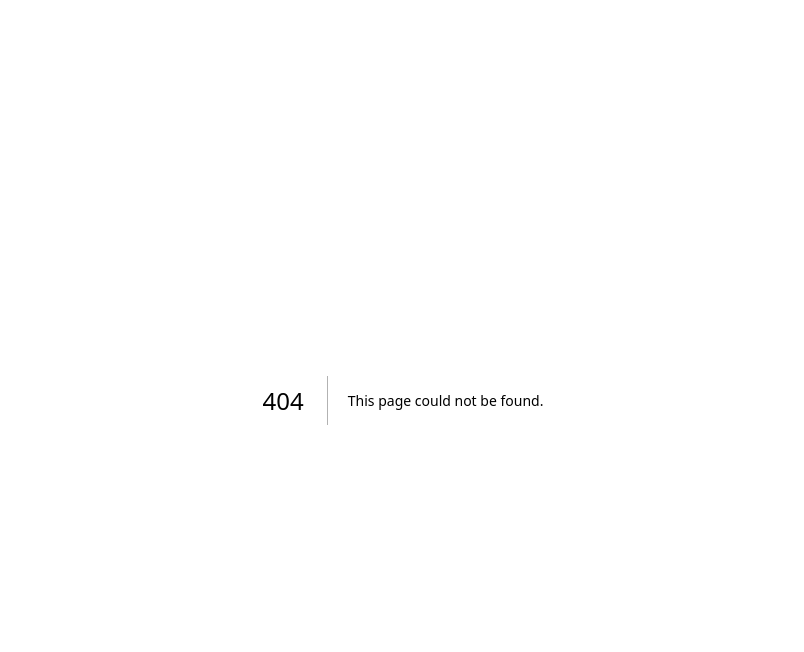
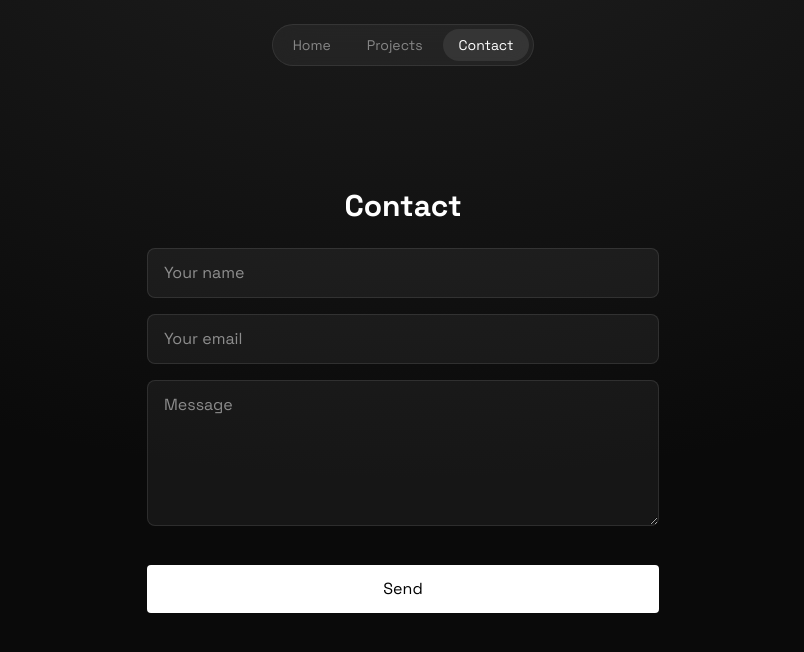
Before and after one commit to sanderhd/sanders-portfolio, a Next.js app: page /contact in a window 1280 px wide. Before the commit this address had no page. Shown: the top 652 px of the page, without its empty margins (237-1041 px from the left). Built offline with nearby package versions, Linux system fonts and the light colour scheme; no server answers.

Commit message:
feat: add contact form with mails & discord webhook logs

```diff
--- a/compose.yml
+++ b/compose.yml
@@ -8,6 +8,10 @@ services:
         environment:
             NODE_ENV: production
             PORT: "3000"
+            NEXT_PUBLIC_TURNSTILE_SITE_KEY: ${NEXT_PUBLIC_TURNSTILE_SITE_KEY}
+            TURNSTILE_SECRET_KEY: ${TURNSTILE_SECRET_KEY}
+            RESEND_API_KEY: ${RESEND_API_KEY}
+            DISCORD_WEBHOOK_URL: ${DISCORD_WEBHOOK_URL}
         ports:
             - "3000:3000"
         restart: unless-stopped
--- a/package.json
+++ b/package.json
@@ -17,7 +17,8 @@
     "react": "19.2.4",
     "react-dom": "19.2.4",
     "react-icons": "^5.6.0",
-    "react-markdown": "^10.1.0"
+    "react-markdown": "^10.1.0",
+    "resend": "^6.12.4"
   },
   "devDependencies": {
     "@tailwindcss/postcss": "^4",
--- /dev/null
+++ b/src/app/api/contact/route.ts
@@ -0,0 +1,81 @@
+import { NextResponse } from "next/server";
+import { Resend } from "resend";
+
+const resend = new Resend(process.env.RESEND_API_KEY);
+
+async function verifyTurnstile(token: string) {
+    const res = await fetch(
+        "https://challenges.cloudflare.com/turnstile/v0/siteverify",
+        {
+            method: "POST",
+            headers: { "Content-Type": "application/x-www-form-urlencoded" },
+            body: new URLSearchParams({
+                secret: process.env.TURNSTILE_SECRET_KEY!,
+                response: token,
+            }),
+        }
+    );
+
+    return res.json();
+}
+
+export async function sendToDiscord({ name, email, message, verification }: any) {
+    await fetch(process.env.DISCORD_WEBHOOK_URL!, {
+        method: "POST",
+        headers: {
+            "Content-Type": "application/json",
+        },
+        body: JSON.stringify({
+            embeds: [
+                {
+                    title: "📦 New Contact Message",
+                    color: verification.success ? 0x22c55e : 0xef4444,
+                    fields: [
+                        { name: "Name", value: name, inline: true },
+                        { name: "Email", value: email, inline: true },
+                        { name: "Turnstile", value: verification.success ? "✅ Passed" : "❌ Failed" },
+                        { name: "Message", value: message },
+                    ],
+                    footer: {
+                        text: `Hostname: ${verification.hostname || "unknown"}`
+                    },
+                    timestamp: new Date().toISOString(),
+                },
+            ],
+        }),
+    });
+}
+
+export async function POST(req: Request) {
+    const { name, email, message, token } = await req.json();
+
+    const verification = await verifyTurnstile(token);
+
+    if (!verification.success) {
+        return NextResponse.json({ error: "Bot detected" }, { status: 400 });
+    }
+
+    await sendToDiscord({ name, email, message, verification });
+
+    await resend.emails.send({
+        from: "Contact <notifications@mail.sander.tf>",
+        to: email,
+        subject: `Thanks for contacting me!`,
+        replyTo: email,
+        text: `
+Hi ${name},
+
+Thanks for contacting me through my website.
+
+I've received your message and will get back to you as soon as possible.
+
+Your message:
+"${message}"
+
+Kind regards,
+Sander
+        `,
+    });
+
+    return NextResponse.json({ ok: true });
+}
--- /dev/null
+++ b/src/app/contact/page.tsx
@@ -0,0 +1,108 @@
+"use client";
+
+import { useState, useEffect } from "react";
+import Navbar from "@/components/Navigation";
+
+declare global {
+    interface Window {
+        onTurnstileSuccess?: (token: string) => void;
+    }
+}
+
+export default function Contact() {
+    const [loading, setLoading] = useState(false);
+    const [success, setSuccess] = useState(false);
+    const [token, setToken] = useState("");
+
+    useEffect(() => {
+        window.onTurnstileSuccess = (token: string) => {
+            setToken(token);
+        };
+
+        const script = document.createElement("script");
+        script.src = "https://challenges.cloudflare.com/turnstile/v0/api.js";
+        script.async = true;
+        document.body.appendChild(script);
+    }, []);
+
+    async function handleSubmit(e: React.FormEvent<HTMLFormElement>) {
+        e.preventDefault();
+        const formElement = e.currentTarget;
+        setLoading(true);
+
+        const form = new FormData(e.currentTarget);
+
+        const res = await fetch("/api/contact", {
+            method: "POST",
+            headers: { "Content-Type": "application/json" },
+            body: JSON.stringify({
+                name: form.get("name"),
+                email: form.get("email"),
+                message: form.get("message"),
+                token,
+            }),
+        });
+
+        setLoading(false);
+
+        if (res.ok) {
+            setSuccess(true);
+            formElement.reset();
+        }
+    }
+
+    return (
+        <div className="min-h-screen flex flex-col items-center justify-center px-4">
+            <div className="absolute top-0 z-[-2] h-screen w-screen bg-neutral-950 bg-[radial-gradient(ellipse_80%_80%_at_50%_-20%,rgba(64,64,64,0.4),rgba(255,255,255,0))]" />
+
+            <Navbar />
+
+            <h1 className="text-3xl font-bold text-white mb-6">
+                Contact
+            </h1>
+
+            <form onSubmit={handleSubmit} className="w-full max-w-lg space-y-4">
+                <input
+                    name="name"
+                    placeholder="Your name"
+                    className="w-full px-4 py-3 rounded-lg bg-white/5 border border-white/10 text-white"
+                />
+
+                <input
+                    name="email"
+                    placeholder="Your email"
+                    className="w-full px-4 py-3 rounded-lg bg-white/5 border border-white/10 text-white"
+                />
+
+                <textarea
+                    name="message"
+                    rows={5}
+                    placeholder="Message"
+                    className="w-full px-4 py-3 rounded-lg bg-white/5 border border-white/10 text-white"
+                />
+
+                <div
+                    className="cf-turnstile"
+                    data-sitekey={process.env.NEXT_PUBLIC_TURNSTILE_SITE_KEY}
+                    data-theme="dark"
+                    data-size="flexible"
+                    data-callback="onTurnstileSuccess"
+                />
+
+                <button
+                    disabled={loading}
+                    className="w-full py-3 bg-white text-black rounded"
+                >
+                    {loading ? "Sending..." : "Send"}
+                </button>
+
+                {success && (
+                    <p className="text-green-400 text-sm">
+                        Message sent successfully!
+                    </p>
+                )}
+
+            </form>
+        </div>
+    );
+}
```
Also changed, not shown: 2 other files (tests, documents, lock files or other folders).
